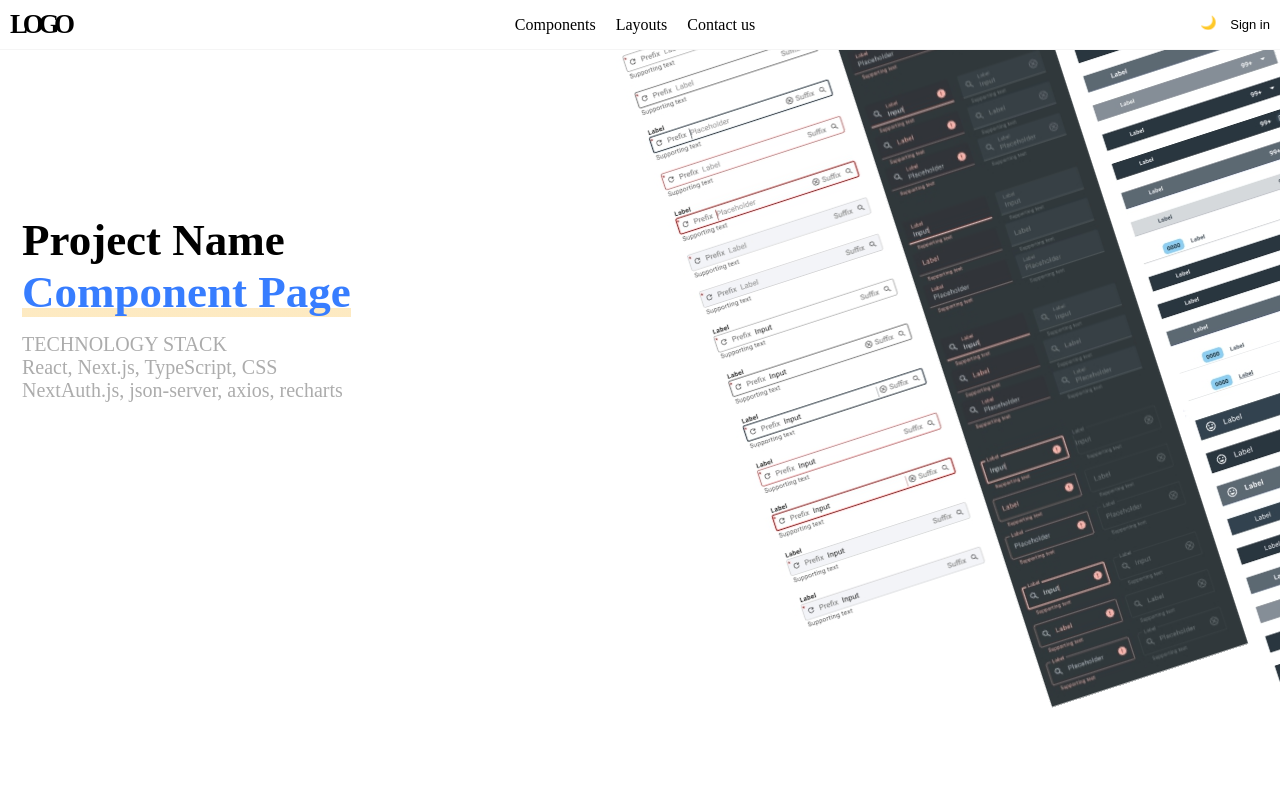
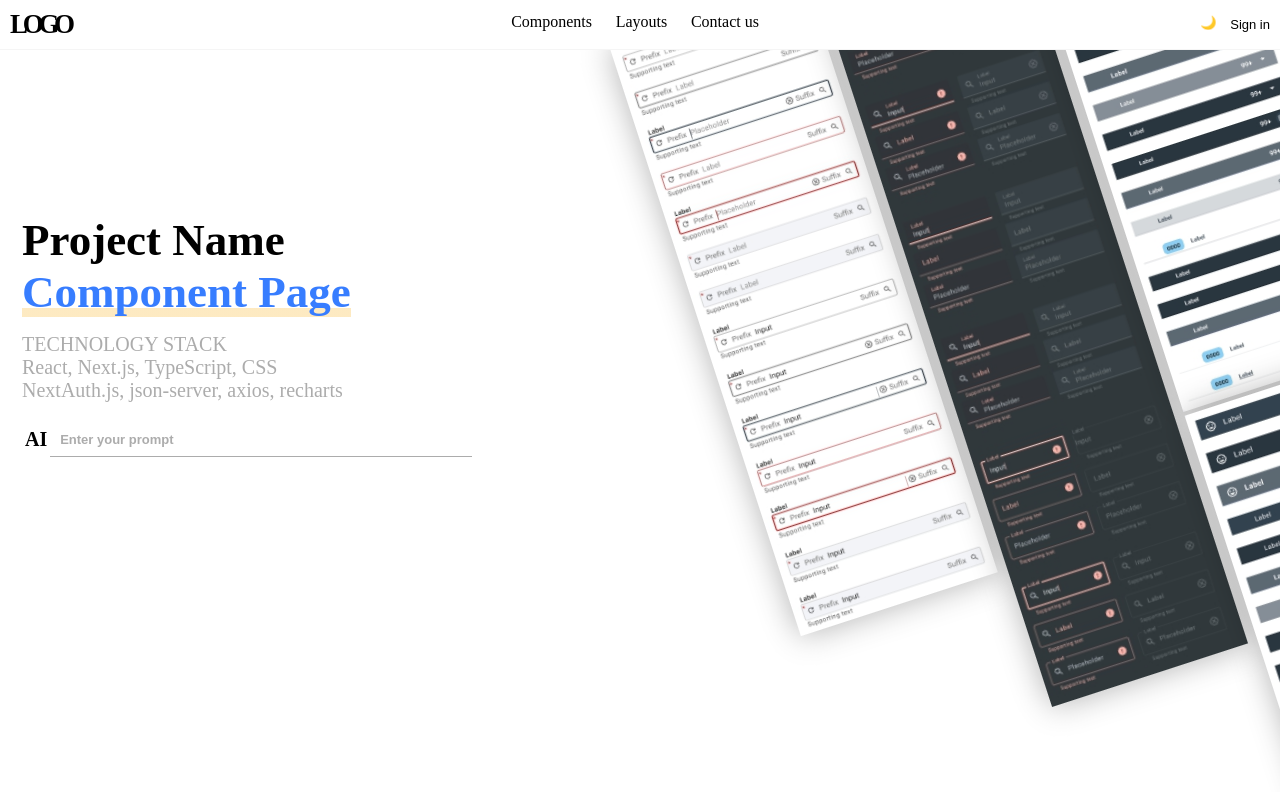
Before and after one commit to cki6090/eutcomponentReact, a Next.js app: page / in a window 1280 px wide. Shown: the top 792 px of the page. Built offline with nearby package versions, Linux system fonts and the light colour scheme; no server answers.

Commit message:
- ai 기능완료
-

```diff
--- a/app/QnA/data.js
+++ b/app/QnA/data.js
@@ -1,6 +1,6 @@
 export const QnAList = [
   {
-    title: "회원가입은 어떻게 하나요?",
+    title: "DB에서 가져 오는 데이터",
     content:
       "우측 상단의 '회원가입' 버튼을 클릭하신 후, 필수 정보를 입력하시면 간편하게 회원가입이 가능합니다.",
   },
--- /dev/null
+++ b/app/aiBbox.js
@@ -0,0 +1,71 @@
+"use client";
+
+import { useState } from "react";
+
+export default function AiBbox() {
+  const searchWord = [
+    "button",
+    "color",
+    "chart",
+    "grid",
+    "table",
+    "search",
+    "header",
+    "headerfooter",
+    "headermain",
+    "headermainfooter",
+  ];
+  const [tip, setTip] = useState(false);
+  const [aiInput, setAiInput] = useState("");
+
+  const handleSubmit = (e) => {
+    // aiInput값을 가져와서 searchWord에 값이랑 비교해서 3글자연속으로 있는지 확인
+
+    const found = searchWord.find((item) => item.includes(aiInput));
+    if (found) {
+      // found가 button, color 일땐는 페이지 이동
+      if (
+        found === "button" ||
+        found === "color" ||
+        found === "chart" ||
+        found === "grid" ||
+        found === "table" ||
+        found === "search"
+      ) {
+        window.location.href = `/components/${found}`;
+      } else {
+        window.location.href = `/layouts/${found}`;
+      }
+    } else {
+      alert("no match");
+      setTip(true);
+    }
+  };
+
+  return (
+    <div className="ai-box">
+      <div className="ai-box-title">
+        <h2 onClick={() => setTip(!tip)}>AI</h2>
+
+        <div className="ai-box-input">
+          <input
+            type="text"
+            onChange={(e) => setAiInput(e.target.value)}
+            onKeyDown={(e) => {
+              if (e.key === "Enter") {
+                handleSubmit();
+              }
+            }}
+            placeholder="Enter your prompt"
+          />
+        </div>
+      </div>
+
+      <div className={`tip ${tip ? "active" : ""}`}>
+        검색어를 입력하고 Enter를 입력합니다. <br />
+        예시: <strong>{searchWord.join(", ")}</strong> <br />
+        but만 작성해도 button으로 인식합니다.
+      </div>
+    </div>
+  );
+}
--- a/app/globals.css
+++ b/app/globals.css
@@ -33,7 +33,9 @@ body {
   font-size: 13px;
   font-weight: 300;
 }
-
+strong {
+  font-weight: bold;
+}
 li,
 a {
   color: inherit;
@@ -240,14 +242,18 @@ a {
   position: absolute;
   transform: rotate(-18deg) translateX(18%) translateY(-17%);
 }
+
 .index-page .index-page-image .thumbs li {
   flex: 1;
   min-width: 200px;
   height: 100%;
 }
+
 .index-page .index-page-image .thumbs li img {
   width: 100%;
   opacity: 0;
+  transform: scale(1.2);
+  box-shadow: 0 0px 30px rgba(0, 0, 0, 0.3);
 }
 
 /*indeximg1, 2, 3이 시간차로 위에서 아래로 내려오는 에니메이션*/
@@ -355,16 +361,43 @@ a {
   border: 0px;
   cursor: pointer;
 }
+.top-menu .top-menu-list {
+  display: flex;
+  align-items: center;
+  justify-content: center;
+}
 .top-menu .top-menu-list a {
+  height: 50px;
+  overflow: hidden;
+}
+.top-menu .top-menu-list a > .title-box > div {
   font-size: 16px;
   padding: 0px 10px;
   color: var(--black);
 }
-.top-menu .top-menu-list a.on {
+.top-menu .top-menu-list a.on > .title-box > div {
   font-weight: bold;
   text-decoration: underline;
-  text-underline-offset: 5px;
+  text-underline-offset: 4px;
+  transition: all 0.3s ease;
 }
+
+.top-menu .top-menu-list a > .title-box .titleEng {
+  margin-top: 13px;
+}
+.top-menu .top-menu-list .title-box {
+  display: flex;
+  flex-direction: column;
+  gap: 15px;
+  transform: translateY(0px);
+  transition: all 0.35s ease;
+  text-align: center;
+}
+.top-menu .top-menu-list a:hover .title-box {
+  transform: translateY(-36px);
+  transition: all 0.3s ease;
+}
+
 .main-layout {
   display: flex;
   max-width: 1280px;
@@ -922,3 +955,61 @@ footer .footer-menu li button {
   align-items: center;
   justify-content: end;
 }
+
+.ai-box {
+  width: 450px;
+  border-radius: 10px;
+  margin-top: 20px;
+}
+.ai-box .ai-box-title {
+  position: relative;
+  margin-bottom: 10px;
+  display: flex;
+  align-items: center;
+}
+.ai-box .ai-box-title h2 {
+  font-size: 20px;
+  font-weight: bold;
+  cursor: pointer;
+  width: 30px;
+  flex-basis: 30px;
+  position: relative;
+  text-align: center;
+}
+.ai-box .ai-box-title h2:hover::after {
+  content: "💭";
+  position: absolute;
+  top: -17px;
+  right: -19px;
+}
+.ai-box .ai-box-title .ai-box-input {
+  width: 100%;
+}
+.ai-box .ai-box-title .ai-box-input input {
+  width: 100%;
+  height: 35px;
+  border-radius: 0px;
+  padding: 0px 10px;
+  font-weight: bold;
+  border: 1px solid var(--grey);
+  border: 0px;
+  border-bottom: 1px solid var(--grey);
+}
+.ai-box .ai-box-title .ai-box-input input:focus {
+  border: 0px;
+  border-bottom: 2px solid var(--black);
+  outline: none;
+}
+.ai-box .ai-box-title .ai-box-input input::placeholder {
+  color: var(--grey);
+}
+
+.ai-box .tip {
+  margin-top: 10px;
+  transition: all 0.35s ease;
+  height: 0;
+  overflow: hidden;
+}
+.ai-box .tip.active {
+  height: 75px;
+}
--- a/app/page.js
+++ b/app/page.js
@@ -1,3 +1,5 @@
+import AiBbox from "./aiBbox";
+
 export default function Home() {
   return (
     <div className="index-page">
@@ -13,6 +15,8 @@ export default function Home() {
           <br></br>
           NextAuth.js, json-server, axios, recharts
         </p>
+
+        <AiBbox />
       </div>
 
       <div className="index-page-image">
--- a/app/topMenu.js
+++ b/app/topMenu.js
@@ -12,16 +12,25 @@ export default function TopMenu() {
           href="/components"
           className={pathname.startsWith("/components") ? "on" : ""}
         >
-          Components
+          <div className="title-box">
+            <div className="titleEng">Components</div>
+            <div className="titleKor">컴포넌트</div>
+          </div>
         </Link>
         <Link
           href="/layouts"
           className={pathname.startsWith("/layouts") ? "on" : ""}
         >
-          Layouts
+          <div className="title-box">
+            <div className="titleEng">Layouts</div>
+            <div className="titleKor">레이아웃</div>
+          </div>
         </Link>
         <Link href="/QnA" className={pathname.startsWith("/QnA") ? "on" : ""}>
-          Contact us
+          <div className="title-box">
+            <div className="titleEng">Contact us</div>
+            <div className="titleKor">문의하기</div>
+          </div>
         </Link>
       </div>
     </div>
--- a/db.json
+++ b/db.json
@@ -114,6 +114,13 @@
       "date": "2025-08-28",
       "answer": "",
       "id": 1
+    },
+    {
+      "title": "소스복사",
+      "content": "어떤걸해야하나요\n",
+      "date": "2025-08-28",
+      "answer": "",
+      "id": 2
     }
   ]
 }
```
Also changed, not shown: app/data.js (deleted, +0 -60 lines), app/pages/api/db.js (added, +9 -0 lines).
